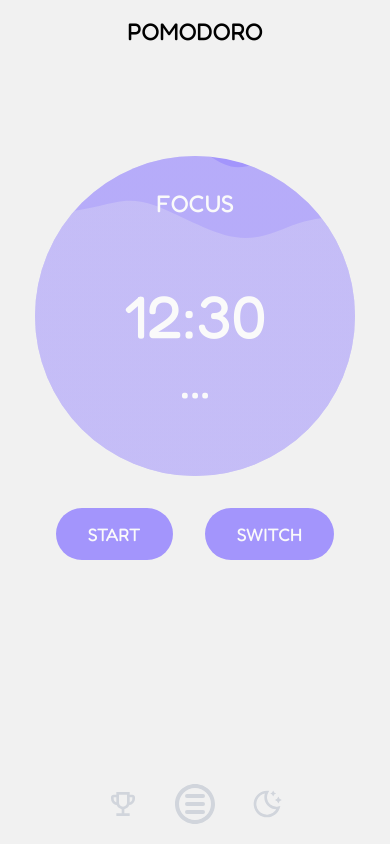
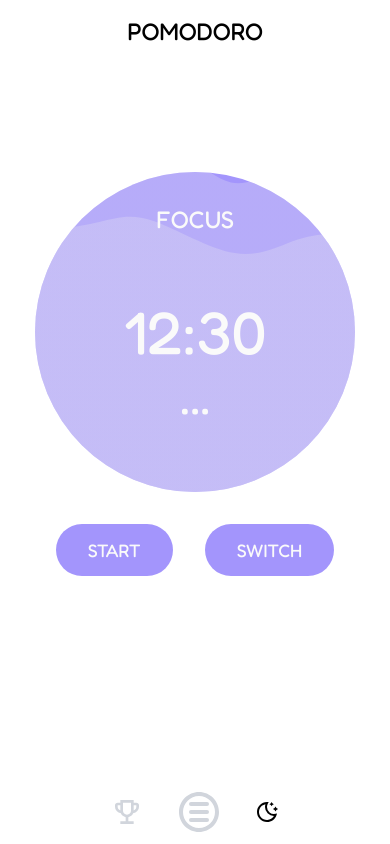
Before and after one commit to vChrisL/Pomodor, a React (Vite) app: page / in a window 390 px wide. Built offline with nearby package versions, Linux system fonts and the light colour scheme.

Commit message:
added theme toggle for mobile

```diff
--- a/src/App.css
+++ b/src/App.css
@@ -3,12 +3,11 @@
 
 #root {
   margin: 0;
-  padding: 1rem;
+  padding: 0;
   text-align: center;
   height: 100vh;
   width: 100vw;
 
-  background-color: var(--primary-bg-color);
 
   --primary-bg-color: #F1F1F1;
   --secondary-bg-color: #FAFAFA;
@@ -32,7 +31,7 @@
   #root {
     @apply
     flex flex-col justify-between
-    sm:flex-row sm:justify-normal sm:p-0!
+    sm:flex-row sm:justify-normal
   }
 
   button {
--- a/src/App.tsx
+++ b/src/App.tsx
@@ -128,12 +128,13 @@ function App() {
 
       <main className={`
         transition-colors duration-150 ease-in
-        flex flex-col gap-16 dark:bg-[var(--dark-primary-bg-color)] dark:text-[var(--dark-text-color)]
-        sm:p-4 sm:w-[calc(100%-20%)] sm:bg-[var(--primary-bg-color)]
+        flex flex-col gap-16 h-[calc(100%-4rem)]
+        dark:bg-[var(--dark-primary-bg-color)] dark:text-[var(--dark-text-color)]
+        sm:p-4 sm:w-[calc(100%-20%)] sm:bg-[var(--primary-bg-color)] sm:h-full
         ${displayTodoMenu || displayStatsMenu ? 'hidden' : ''}
       `}>
         <div className={"flex flex-col gap-4"}>
-          <h1 className={"text-2xl"}>POMODORO</h1>
+          <h1 className={"text-2xl p-4 sm:p-0"}>POMODORO</h1>
           <Reminder isFocusPeriod={isFocusPeriod}/>
         </div>
 
--- a/src/components/FooterComponent.tsx
+++ b/src/components/FooterComponent.tsx
@@ -1,5 +1,6 @@
-import {MenuIcon, MoonIcon, TrophyIcon} from "./IconComponents.tsx";
+import {MenuIcon, TrophyIcon} from "./IconComponents.tsx";
 import {useStatsMenuStore, useTodoMenuStore} from "../stores/MenuStore.ts";
+import {ThemeButton} from "./ToggleThemeComponent.tsx";
 
 export function FooterBar() {
   const displayTodoMenu: boolean = useTodoMenuStore(state => state.displayMenu);
@@ -10,7 +11,9 @@ export function FooterBar() {
 
   return (
     <footer className={`
-      flex flex-row justify-center items-center gap-8
+      transition-colors duration-150 ease-in
+      flex flex-row justify-center items-center gap-8 h-16
+      dark:bg-[var(--dark-primary-bg-color)] dark:text-[var(--dark-text-color)]
       sm:hidden
     `}>
       <button onClick={(): void => setDisplayStatsMenu(!displayStatsMenu)}>
@@ -19,9 +22,7 @@ export function FooterBar() {
       <button onClick={(): void => setDisplayTodoMenu(!displayTodoMenu)}>
         <MenuIcon svgClass={"w-12 h-12 fill-gray-300"}></MenuIcon>
       </button>
-      <button>
-        <MoonIcon svgClass={"w-8 h-8 fill-gray-300"}></MoonIcon>
-      </button>
+      <ThemeButton/>
     </footer>
   );
 }
--- a/src/components/TimerInputComponent.tsx
+++ b/src/components/TimerInputComponent.tsx
@@ -9,7 +9,7 @@ export function FocusTimerInput({time, setNewTime}: TimerInputProps) {
   const focusTimer = useTimerStore(state => state.focusTimer);
 
   return (
-    <div className={"flex flex-row gap-1"}>
+    <div className={"flex flex-row gap-1 text-[var(--text-color)]"}>
       <input
         type={"number"}
         defaultValue={focusTimer.getHours}
@@ -49,7 +49,7 @@ export function BreakTimerInput({time, setNewTime}: TimerInputProps) {
   const breakTimer = useTimerStore(state => state.breakTimer);
 
   return (
-    <div className={"flex flex-row gap-1"}>
+    <div className={"flex flex-row gap-1 text-[var(--text-color)]"}>
       <input
         type={"number"}
         defaultValue={breakTimer.getHours}
```
